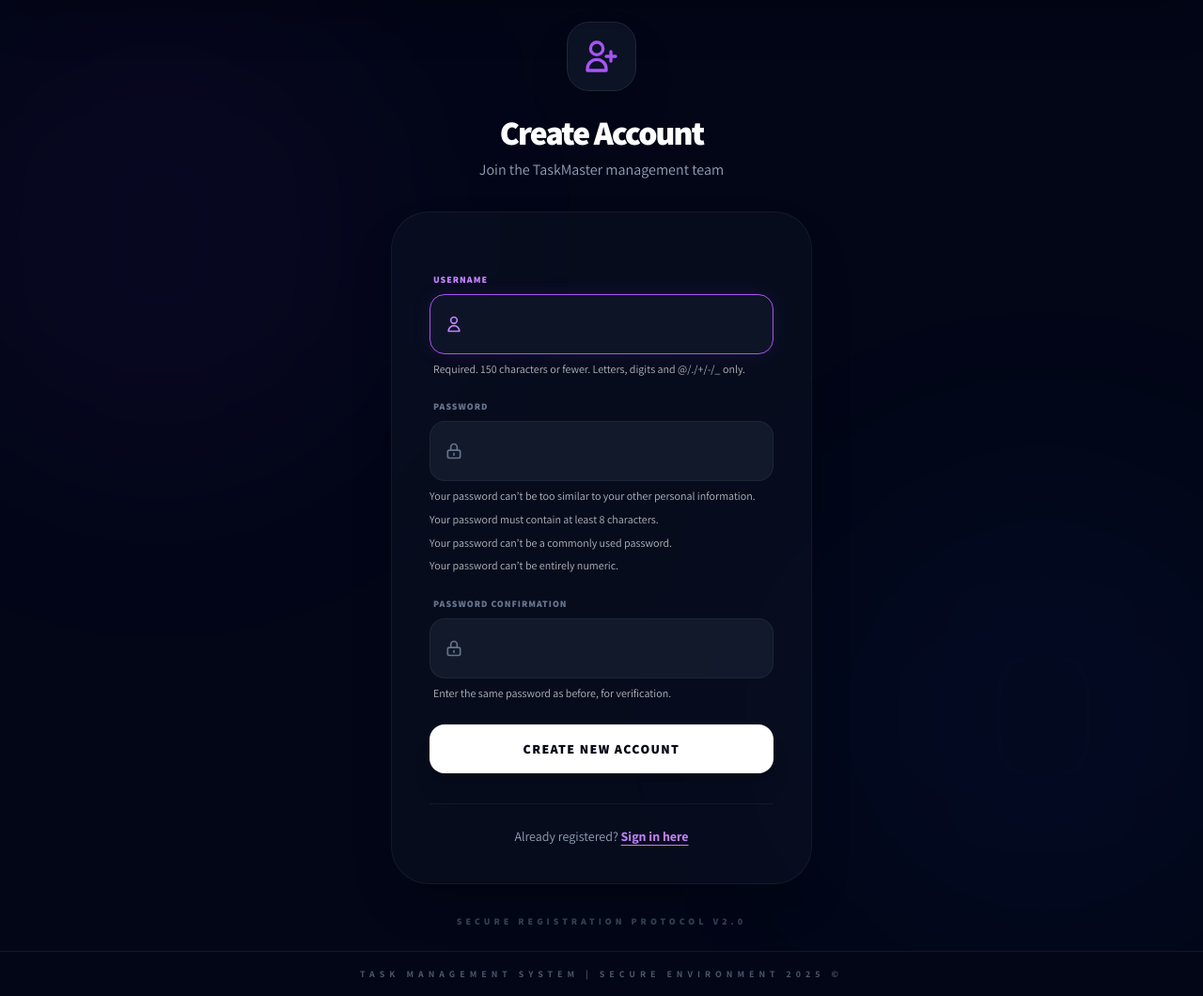
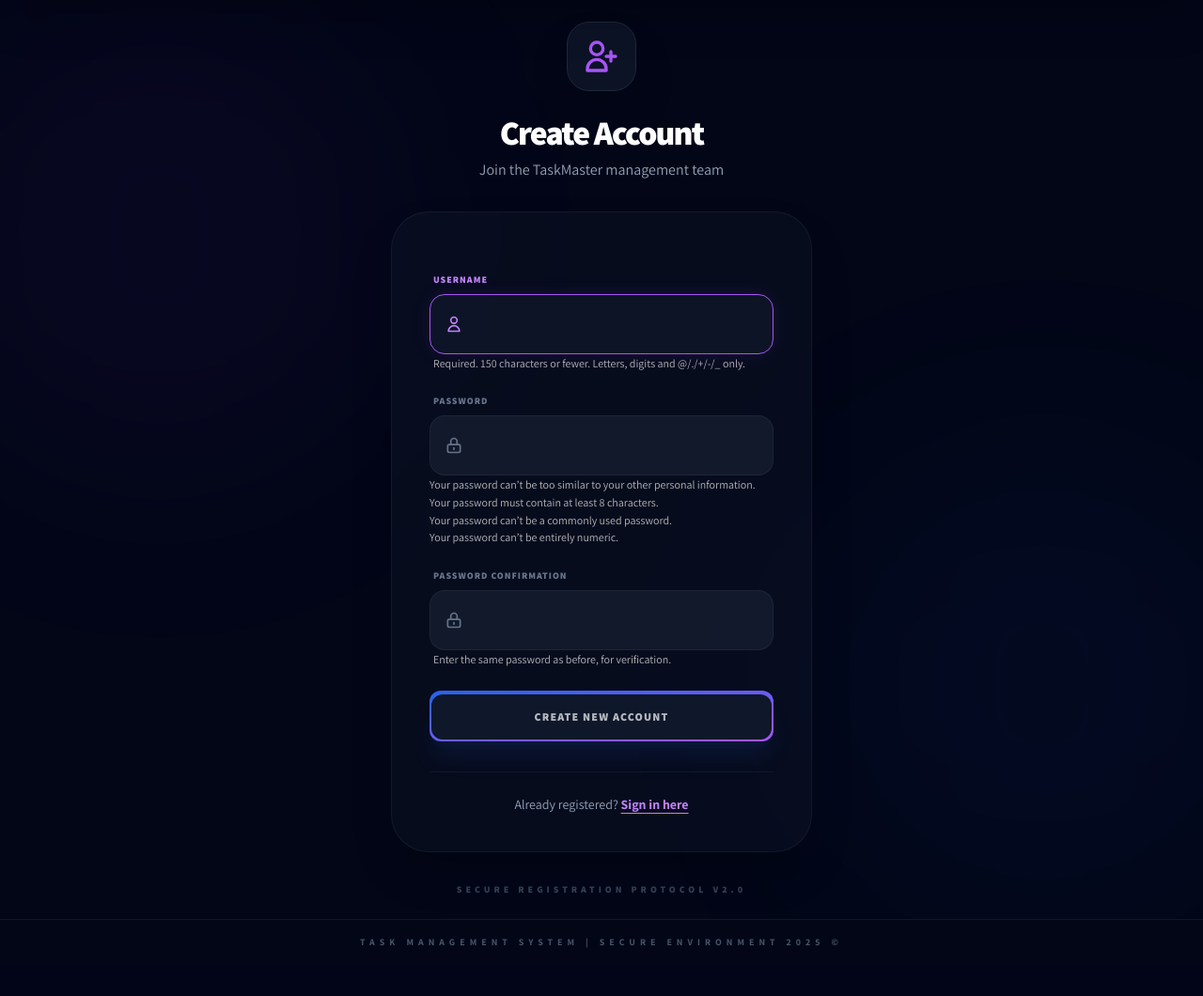
Before and after one commit to Lea2166/Python, a Django app: page /register/ in a window 1280 px wide. Shown: the part 82-1142 px from the top of the page at 94% size. After the commit the page ends 1091 px from the top, so only its background shows below. Run offline with Django 5.2, Linux system fonts and the light colour scheme; some libraries are stand-ins or nearby versions.

Commit message:
solving a problem

```diff
--- a/TaskManagementApp/Templates/Register.html
+++ b/TaskManagementApp/Templates/Register.html
@@ -57,8 +57,10 @@
                 </div>
                 {% endfor %}
 
-                <button type="submit" class="w-full py-4 bg-white text-slate-950 rounded-2xl font-black text-sm uppercase tracking-widest hover:bg-purple-50 transition-all transform hover:scale-[1.02] active:scale-95 shadow-xl mt-4">
-                    Create New Account
+                <button type="submit" class="w-full relative inline-flex items-center justify-center p-0.5 overflow-hidden text-sm font-black rounded-xl group bg-gradient-to-br from-blue-600 to-purple-500 text-white transition-all transform hover:scale-[1.02] active:scale-95 shadow-xl shadow-blue-900/20 mt-4">
+                    <span class="relative px-6 py-4 transition-all ease-in duration-75 bg-slate-900 rounded-xl group-hover:bg-transparent w-full uppercase tracking-widest">
+                        Create New Account
+                    </span>
                 </button>
             </form>
 
@@ -93,21 +95,14 @@
         box-shadow: 0 0 20px rgba(168, 85, 247, 0.1) !important;
     }
 
-    /* תיקון אגרסיבי לכל טקסט עזרה או הסבר שמופיע בטופס */
-    .group p,
-    .group span,
-    .group ul,
-    .group li,
-    .helptext,
-    .help-text-area {
-        color: rgba(255, 255, 255, 0.7) !important; /* לבן עם שקיפות עדינה */
+    .group p, .group span, .group ul, .group li, .helptext, .help-text-area {
+        color: rgba(255, 255, 255, 0.7) !important;
         font-size: 0.75rem !important;
         line-height: 1.4 !important;
-        margin-top: 0.5rem !important;
+        margin-top: 2px !important;
         list-style-position: inside !important;
     }
 
-    /* וידוא שרשימות (ul/li) של דג'אנגו לא נצבעות בשחור */
     .group ul li {
         color: rgba(255, 255, 255, 0.7) !important;
         margin-bottom: 2px !important;
```
